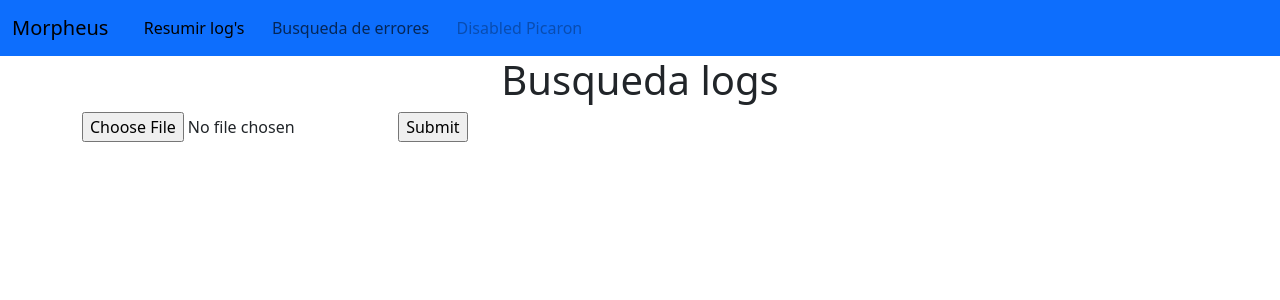
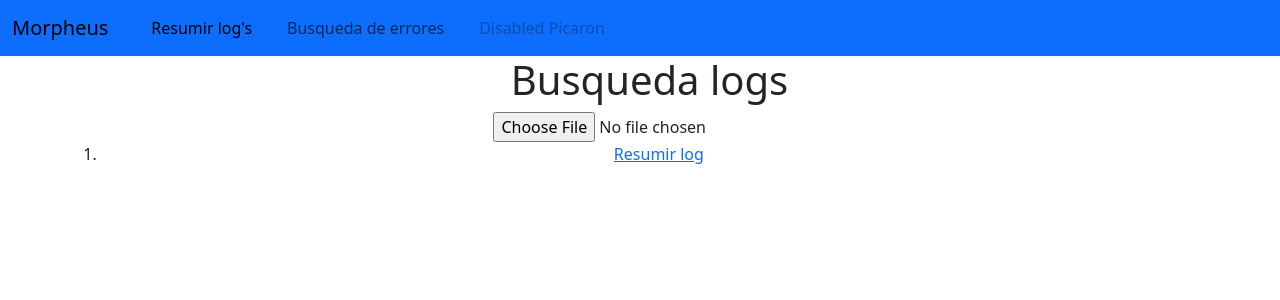
Before and after one commit to gonzalogjuka/python, a Flask app: page /logs in a window 1280 px wide. Shown: the top 300 px of the page. Run offline with Flask 2, Linux system fonts and the light colour scheme.

Commit message:
estructura 1.0

```diff
--- a/Code/css/base.css
+++ b/Code/css/base.css
@@ -1,7 +1,5 @@
-th,td,h1,h2,h3,h4{
+th,td,h1,h2,form,ol,li,ul,form{
     text-align: center;
     vertical-align: center;
+    padding-left: 0.5cm;
 }
-ol,li,ul{
-    padding-left: 0.3cm;
-}
--- a/Code/index.py
+++ b/Code/index.py
@@ -11,7 +11,12 @@ def principal():
     return render_template('index.html')
 
 @app.route('/logs')
-def uploader():
+def busqueda_log():
+    return render_template('logs.html')
+
+
+@app.route('/errores')
+def busqueda_errores():
     bases[0]
     bases[1]
     if request.method == 'POST':
@@ -21,11 +26,6 @@ def uploader():
     # Guardamos el archivo en el directorio "Archivos_log"
         f.save(os.path.join(app.config['UPLOAD_FOLDER']))
     # Retornamos una respuesta satisfactoria
-    return render_template('logs.html')
-
-
-@app.route('/errores')
-def busqueda_errores():
     return render_template('errores.html')
 
 if __name__ == '__main__':
--- a/Code/templates/logs.html
+++ b/Code/templates/logs.html
@@ -6,6 +6,8 @@
         <h1>Busqueda logs</h1>
         <form action="/upload" method="POST" enctype="multipart/form-data">
             <input type="file" name="archivo">
-            <input type="submit">
         </form>
+        <ol>
+            <li><a href="#">Resumir log</a></li>
+        </ol>
 {% endblock %}
```
